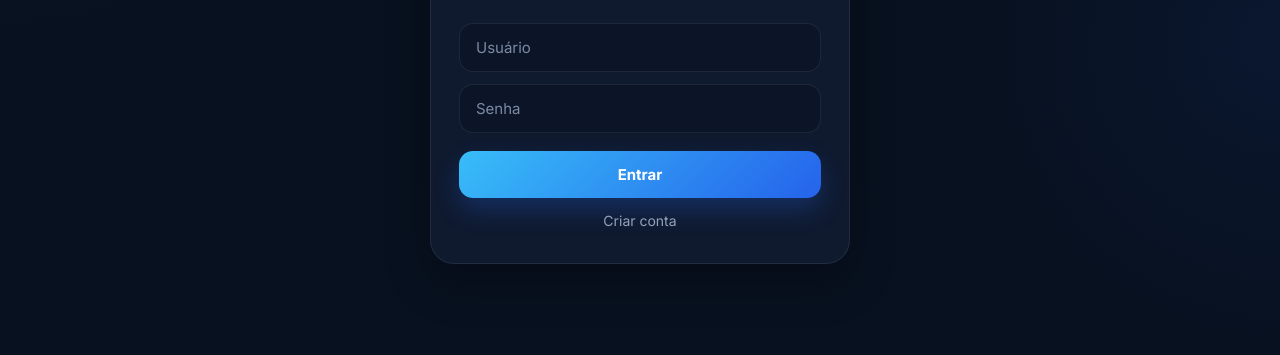
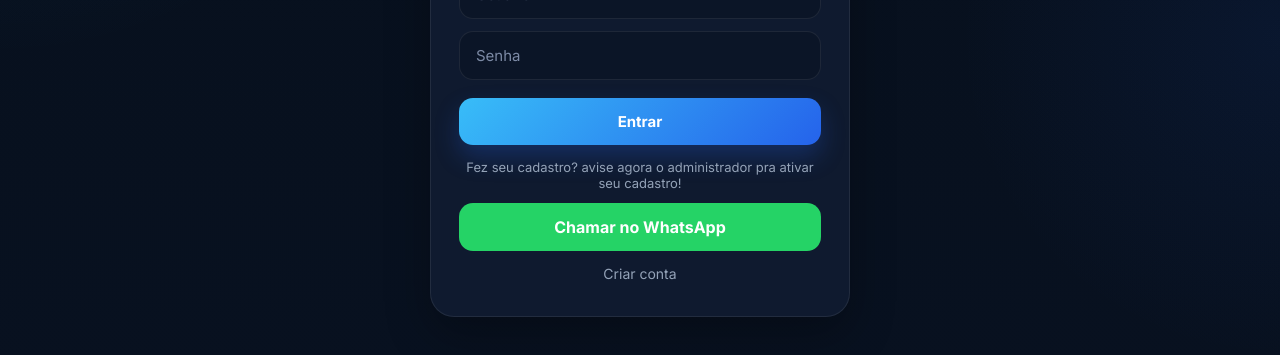
Before and after one commit to Galvatron07/painel.centralgalva, a website: page public/login.html in a window 1280 px wide. Shown: the part 363-718 px from the top of the page. Drawn offline with Linux system fonts and the light colour scheme.

Commit message:
Atualiza tela de login e cadastro

```diff
--- a/public/login.html
+++ b/public/login.html
@@ -23,6 +23,31 @@
         <input id="emailLogin" placeholder="Usuário">
         <input id="senhaLogin" type="password" placeholder="Senha">
         <button onclick="login()">Entrar</button>
+
+        <p style="margin-top:14px;color:#94a3b8;font-size:13px;text-align:center;">
+          Fez seu cadastro? avise agora o administrador pra ativar seu cadastro!
+        </p>
+
+        <a
+          href="https://wa.me/5511964489240?text=Ol%C3%A1%2C%20acabei%20de%20me%20cadastrar%20na%20CentralGalva%20e%20quero%20solicitar%20a%20ativa%C3%A7%C3%A3o%20da%20minha%20conta."
+          target="_blank"
+          style="
+            display:block;
+            width:100%;
+            margin-top:12px;
+            padding:14px 16px;
+            border-radius:14px;
+            text-align:center;
+            text-decoration:none;
+            font-weight:700;
+            background:#25d366;
+            color:#fff;
+            box-sizing:border-box;
+          "
+        >
+          Chamar no WhatsApp
+        </a>
+
         <p class="login-switch" onclick="mostrarCadastro()">Criar conta</p>
       </div>
 
```
